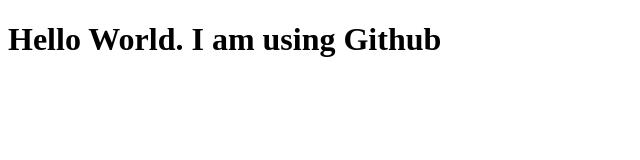
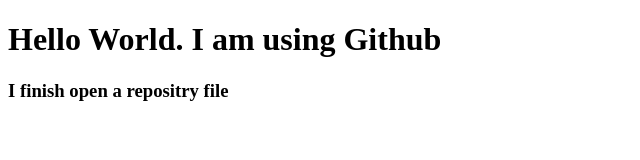
Before and after one commit to freelancernaim128992/myPortfolio, a plain HTML site: page index.html in a window 1280 px wide. Shown: the whole page, without its empty margins (0-640 px from the left). Drawn offline with Linux system fonts and the light colour scheme.

Commit message:
added a header

```diff
--- a/index.html
+++ b/index.html
@@ -7,5 +7,6 @@
 </head>
 <body>
     <h1>Hello World. I am using Github</h1>
+    <h3>I finish open a repositry file</h3>
 </body>
 </html>
```
